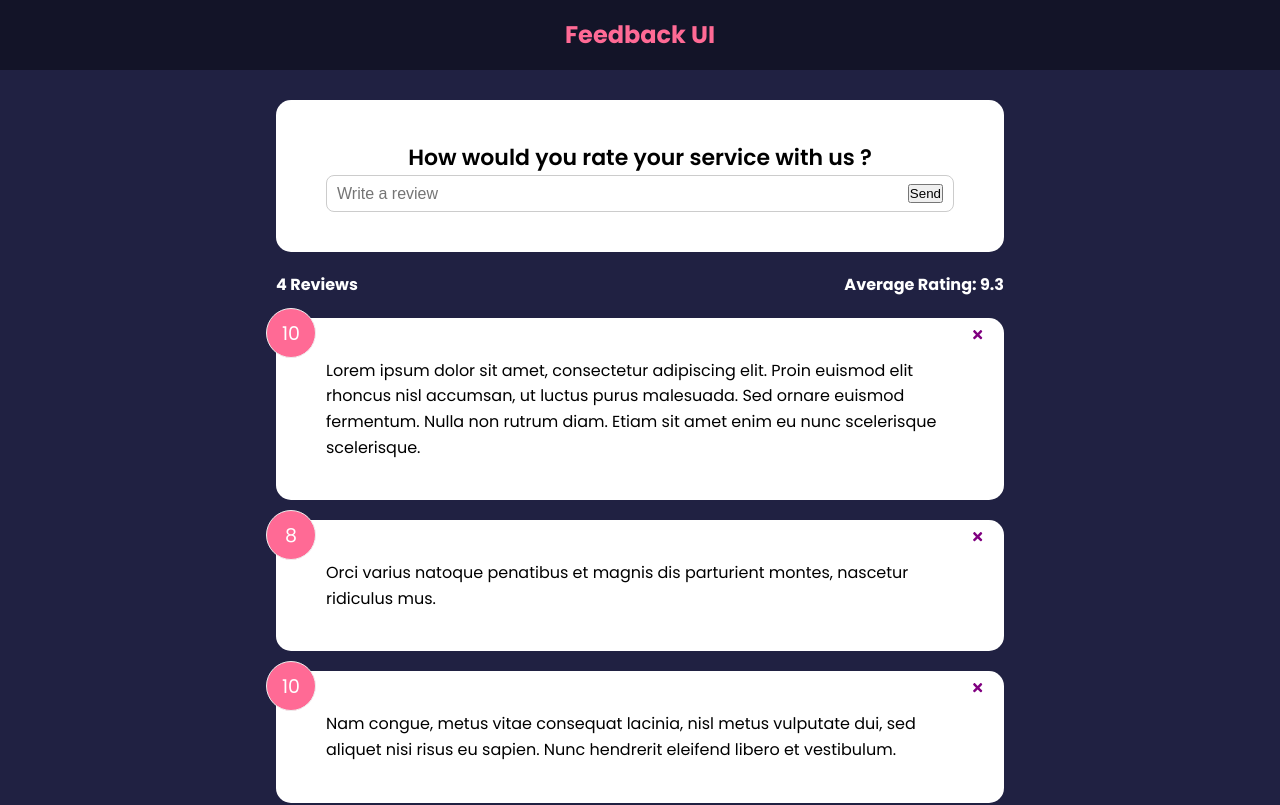
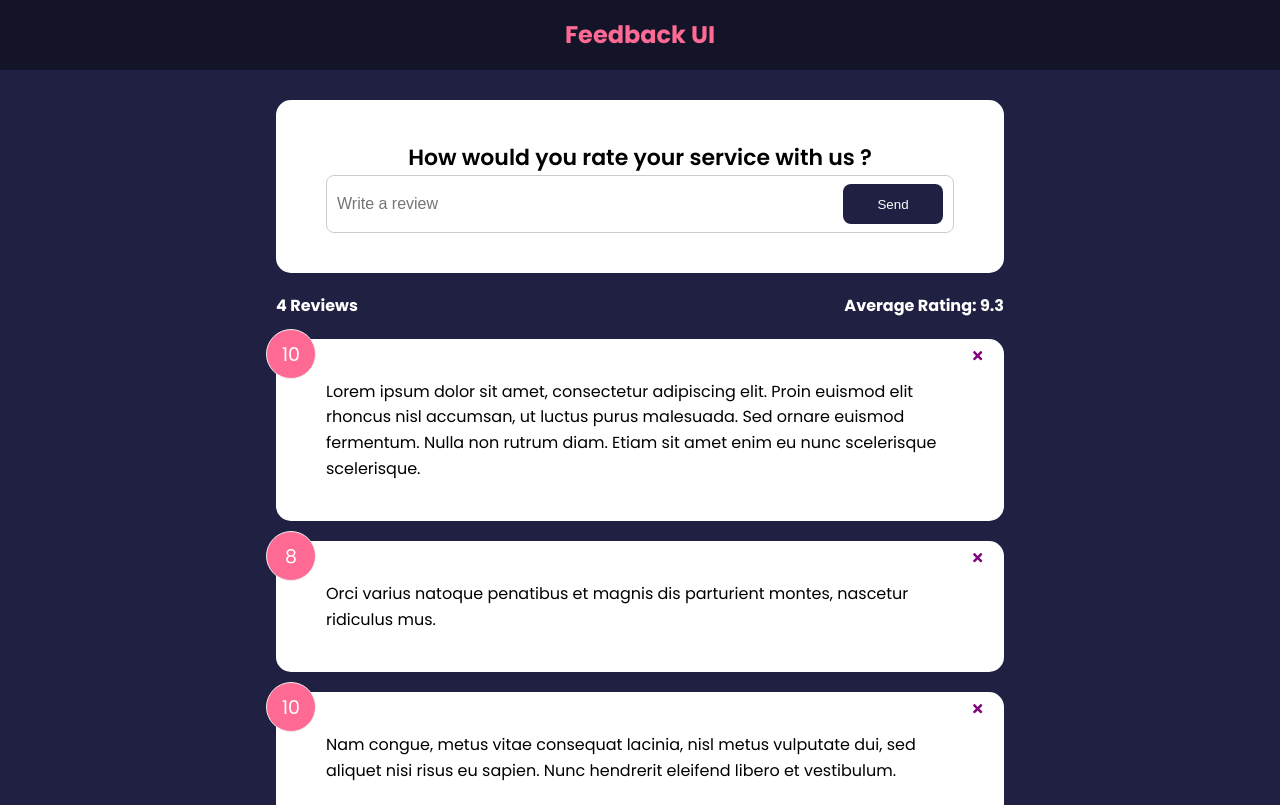
Before and after one commit to rsmacias/feedback-app, a React (Create React App) app: page / in a window 1280 px wide. Shown: the top 805 px of the page. Built offline with nearby package versions, Linux system fonts and the light colour scheme.

Commit message:
Creating and integrating a custom button component

```diff
--- a/src/components/FeedbackForm.jsx
+++ b/src/components/FeedbackForm.jsx
@@ -1,5 +1,6 @@
 import { useState } from 'react';
 import Card from './shared/Card';
+import Button from './shared/Button';
 
 function FeedbackForm() {
 
@@ -19,7 +20,7 @@
                     placeholder='Write a review'
                     value={text}
                     onChange={handleOnChange} />
-                <button type="submit">Send</button>
+                <Button type="submit">Send</Button>
             </div>
         </form>
     </Card>
--- /dev/null
+++ b/src/components/shared/Button.jsx
@@ -0,0 +1,26 @@
+import PropTypes from 'prop-types';
+
+function Button({ children, type, version, isDisabled }) {
+  return (
+    <button type={type}
+            className={`btn btn-${version}`}
+            disabled={isDisabled}>
+        {children}
+    </button>
+  )
+}
+
+Button.defaultProps = {
+    type: 'button',
+    version: 'primary',
+    isDisabled: false
+};
+
+Button.propTypes = {
+    children: PropTypes.node.isRequired,
+    type: PropTypes.string,
+    version: PropTypes.string,
+    isDisabled: PropTypes.bool,
+}
+
+export default Button
```
